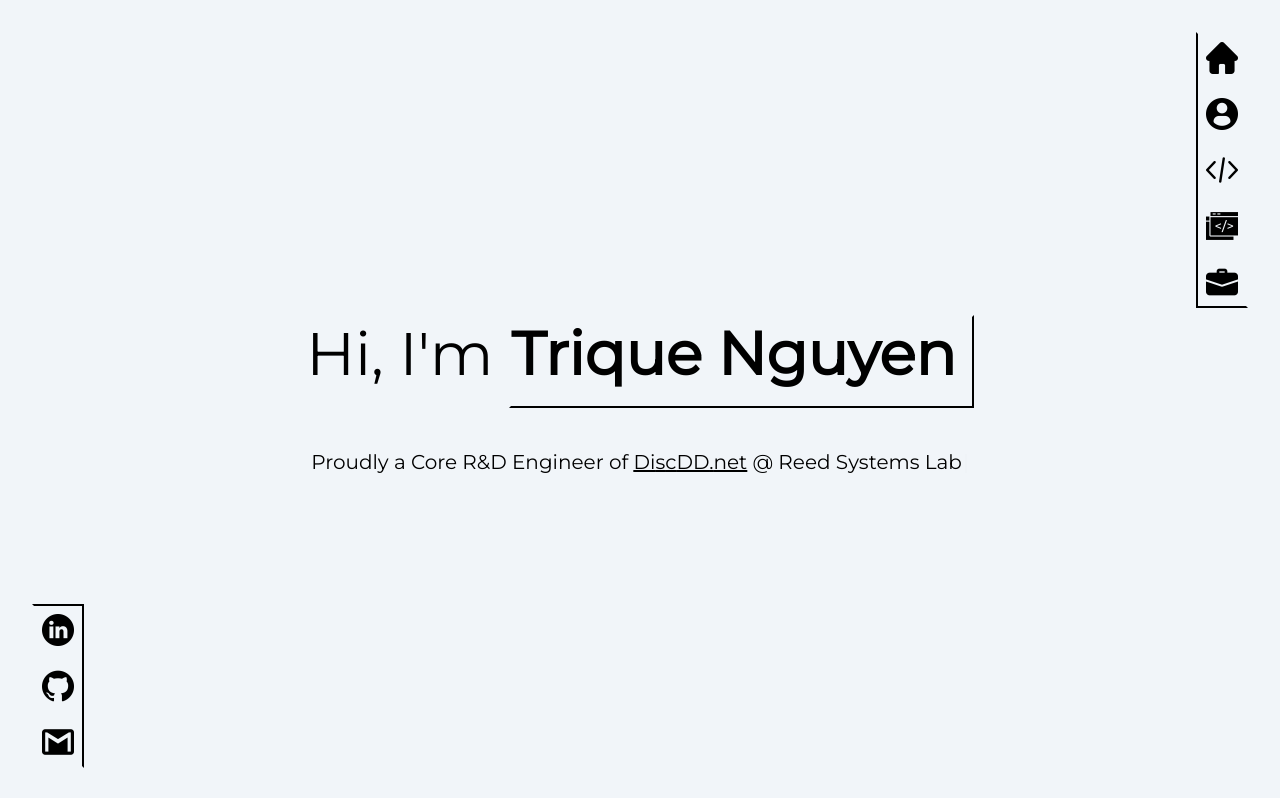
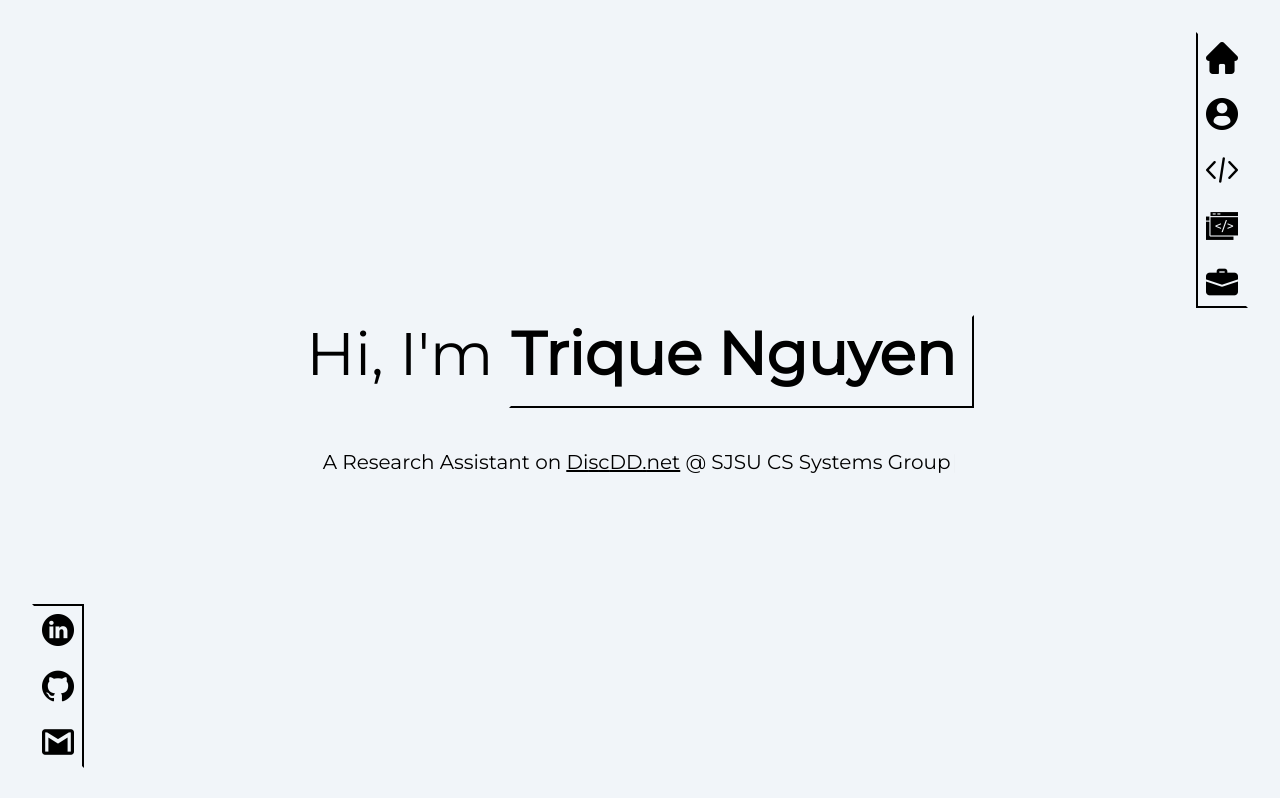
Before and after one commit to pankinkun/my-portfolio, a React (Vite) app: page / in a window 1280 px wide. Shown: the top 798 px of the page. Built offline with nearby package versions, Linux system fonts and the light colour scheme.

Commit message:
refine info + add animations

```diff
--- a/src/components/home/Home.jsx
+++ b/src/components/home/Home.jsx
@@ -10,7 +10,7 @@ const Home = () => {
           <Typewriter
 
             options={{
-              strings: 'Proudly a Core R&D Engineer of <u><a href="https://discdd.net/" target="_blank" rel="noreferrer">DiscDD.net</a></u> @ Reed Systems Lab',
+              strings: 'A Research Assistant on <u><a href="https://discdd.net/" target="_blank" rel="noreferrer">DiscDD.net</a></u> @ SJSU CS Systems Group',
               autoStart: true,
               delay: 50,
             }}
```
